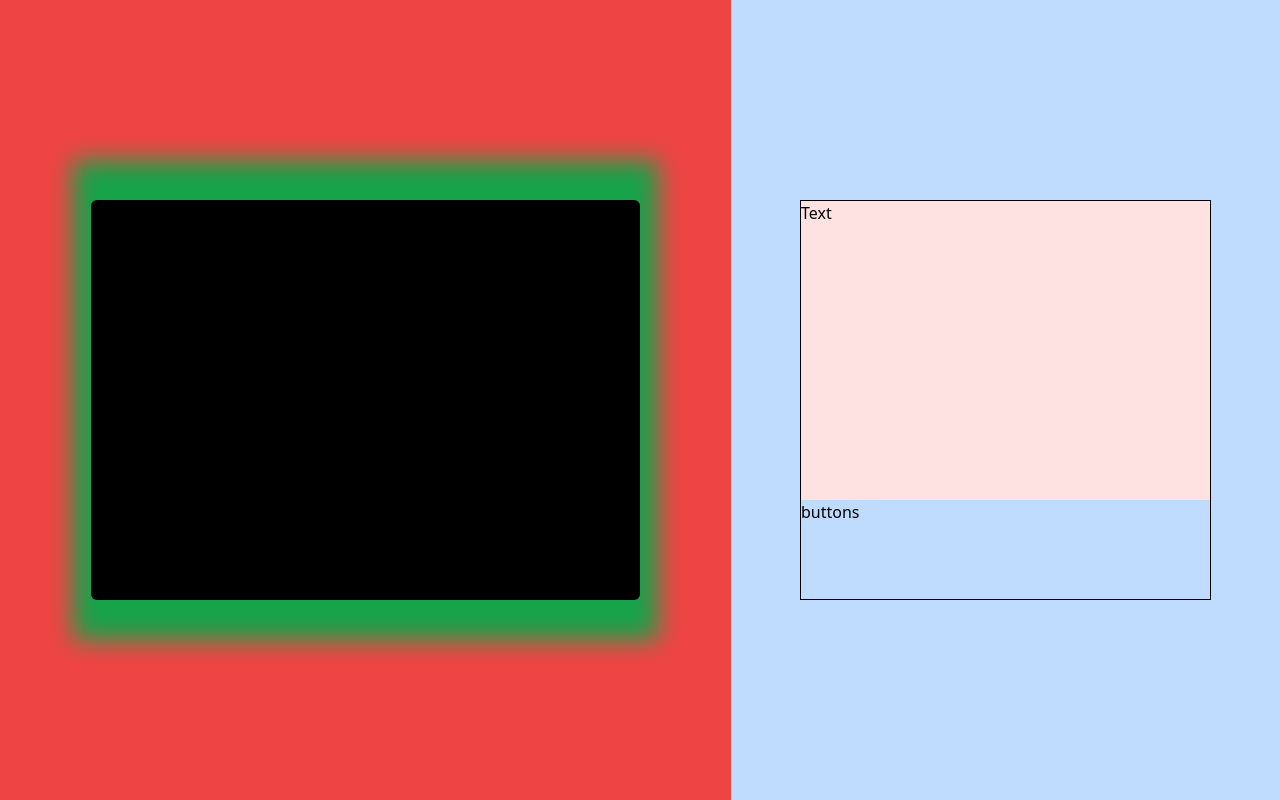
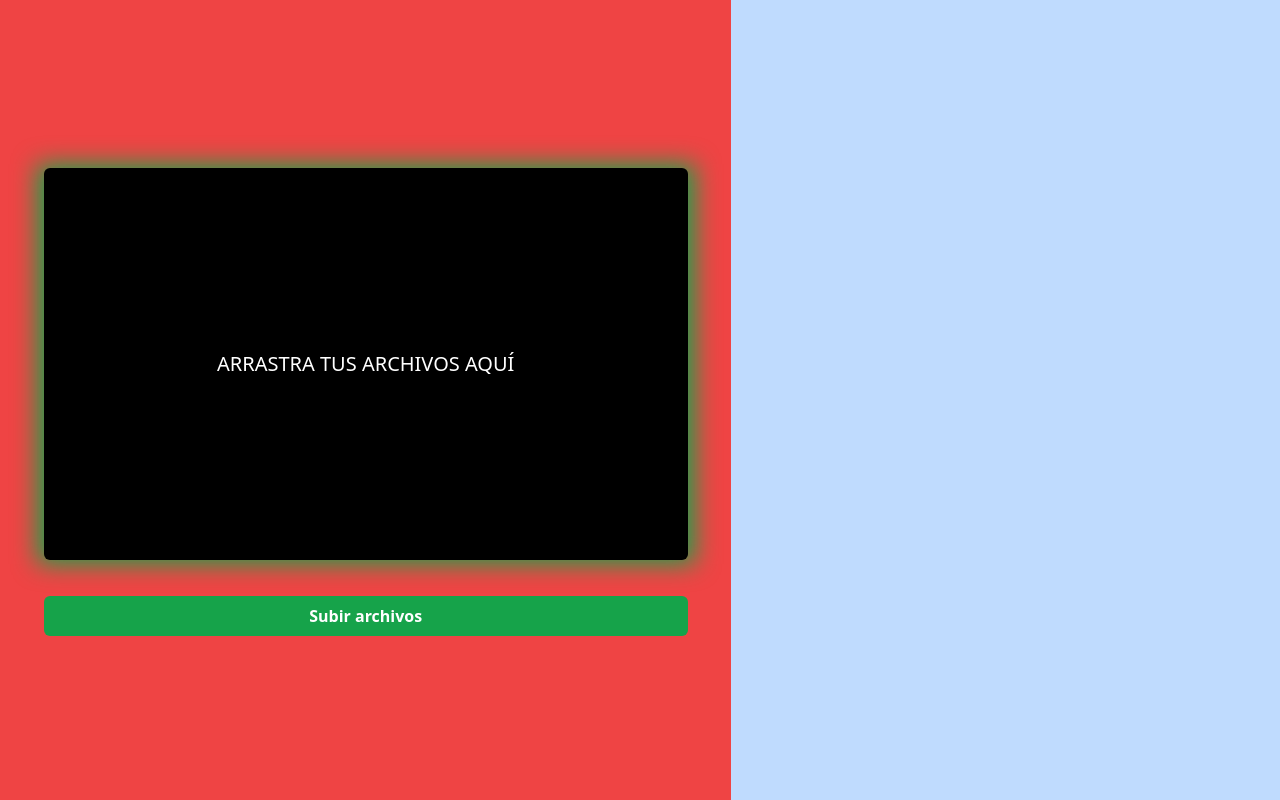
Before and after one commit to aayalacdv/drop-zone-challenge, a React (Create React App) app: page / in a window 1280 px wide. Built offline with nearby package versions, Linux system fonts and the light colour scheme.

Commit message:
component separation and ended input component

```diff
--- a/package.json
+++ b/package.json
@@ -12,6 +12,8 @@
     "@types/react-dom": "^18.0.5",
     "react": "^18.1.0",
     "react-dom": "^18.1.0",
+    "react-drop-zone": "^4.3.2",
+    "react-dropzone": "^14.2.1",
     "react-scripts": "5.0.1",
     "typescript": "^4.7.3",
     "web-vitals": "^2.1.4"
--- a/src/App.tsx
+++ b/src/App.tsx
@@ -1,23 +1,14 @@
 import React from 'react';
 import './App.css'
+import { DropZone } from './components/DropZone';
+import { WelcomeMessage } from './components/WelcomeMessage';
+
 
 function App() {
   return (
-    <div className='flex flex-col items-center justify-center App sm:flex-row '>
-      <div className='relative flex items-center justify-center w-full h-full bg-red-500'>
-        <div className='absolute z-0 w-4/5 bg-green-600 h-3/5 blur-md'/>
-        <div className='z-10 flex items-center justify-center w-3/4 bg-black h-1/2 rounded-md hover:cursor-pointer hover:bg-gray-200'>
-            <label htmlFor="dropzone-file" className="flex flex-col items-center justify-center w-full h-full cursor-pointer">
-                <input id="dropzone-file" type="file" className="hidden" />
-            </label>
-        </div>
-      </div>
-      <div className='flex items-center justify-center w-full h-full bg-blue-200 sm:w-3/4'>
-        <div className='w-3/4 border border-black h-1/2 '>
-          <div className='w-full bg-red-100 h-3/4'>Text</div>
-          <div>buttons</div>
-        </div>
-      </div>
+    <div className='flex flex-col items-center justify-center sm:flex-row App'>
+        <DropZone/>
+      <WelcomeMessage/>
     </div>
   );
 }
--- /dev/null
+++ b/src/components/DropZone.tsx
@@ -0,0 +1,42 @@
+import React, { useState, useCallback } from "react";
+import { useDropzone } from 'react-dropzone';
+
+
+export const DropZone: React.FC = () => {
+    const [mouseEnter, setMouseEnter] = useState<boolean>(false)
+    const [files, setFiles] = useState<any[]>([])
+    const onDrop = useCallback((acceptedFiles: any) => {
+        // Do something with the files
+        console.log('dropping');
+        setFiles([...files, acceptedFiles])
+    }, []);
+
+    const { getRootProps, getInputProps, isDragActive } = useDropzone({ onDrop })
+
+    return (
+
+        <div className="w-full h-full flex flex-col items-center justify-center bg-red-500">
+            <div
+                {...getRootProps()}
+                className='relative flex items-center justify-center w-full h-1/2'>
+                <div className='absolute z-0 w-[90%] bg-green-600 h-full blur-md' />
+                <div className='z-10 flex items-center justify-center w-[88%] bg-black h-[98%] rounded-md hover:cursor-pointer'>
+                    <label
+                        onMouseEnter={(e) => setMouseEnter((prev) => true)}
+                        onMouseLeave={(e) => setMouseEnter((prev) => false)}
+                        onClick={(e: React.SyntheticEvent) => e.stopPropagation()}
+                        htmlFor="dropzone-file"
+                        className="flex flex-col items-center justify-center w-full h-full cursor-pointer">
+                        <p className="text-xl text-white">ARRASTRA TUS ARCHIVOS AQUÍ</p>
+                        {mouseEnter ? <p className="text-sm text-white">HAZ CLICK PARA SELECCIONAR ARCHIVO</p> : ''}
+                        <input  {...getInputProps()} id="dropzone-file" type="file" className="hidden" />
+                    </label>
+                </div>
+            </div>
+            <div className="my-4"></div>
+            <button className='w-[88%] bg-green-600 py-2 mb-[10rem] text-white font-bold rounded-md'>Subir archivos</button>
+            <div className="my-[-5rem]"></div>
+        </div>
+
+    )
+}
--- /dev/null
+++ b/src/components/WelcomeMessage.tsx
@@ -0,0 +1,13 @@
+import React from "react";
+
+
+export const WelcomeMessage : React.FC = () => {
+    return (
+        <>
+        <div className='flex items-center justify-center w-full h-full bg-blue-200 sm:w-3/4'>
+
+
+      </div>
+        </>
+    )
+}
--- a/src/index.css
+++ b/src/index.css
@@ -6,4 +6,5 @@
   margin: 0px;
   padding: 0px;
   box-sizing: border-box;
+
 }
```
Also changed, not shown: 1 other file (tests, documents, lock files or other folders).
